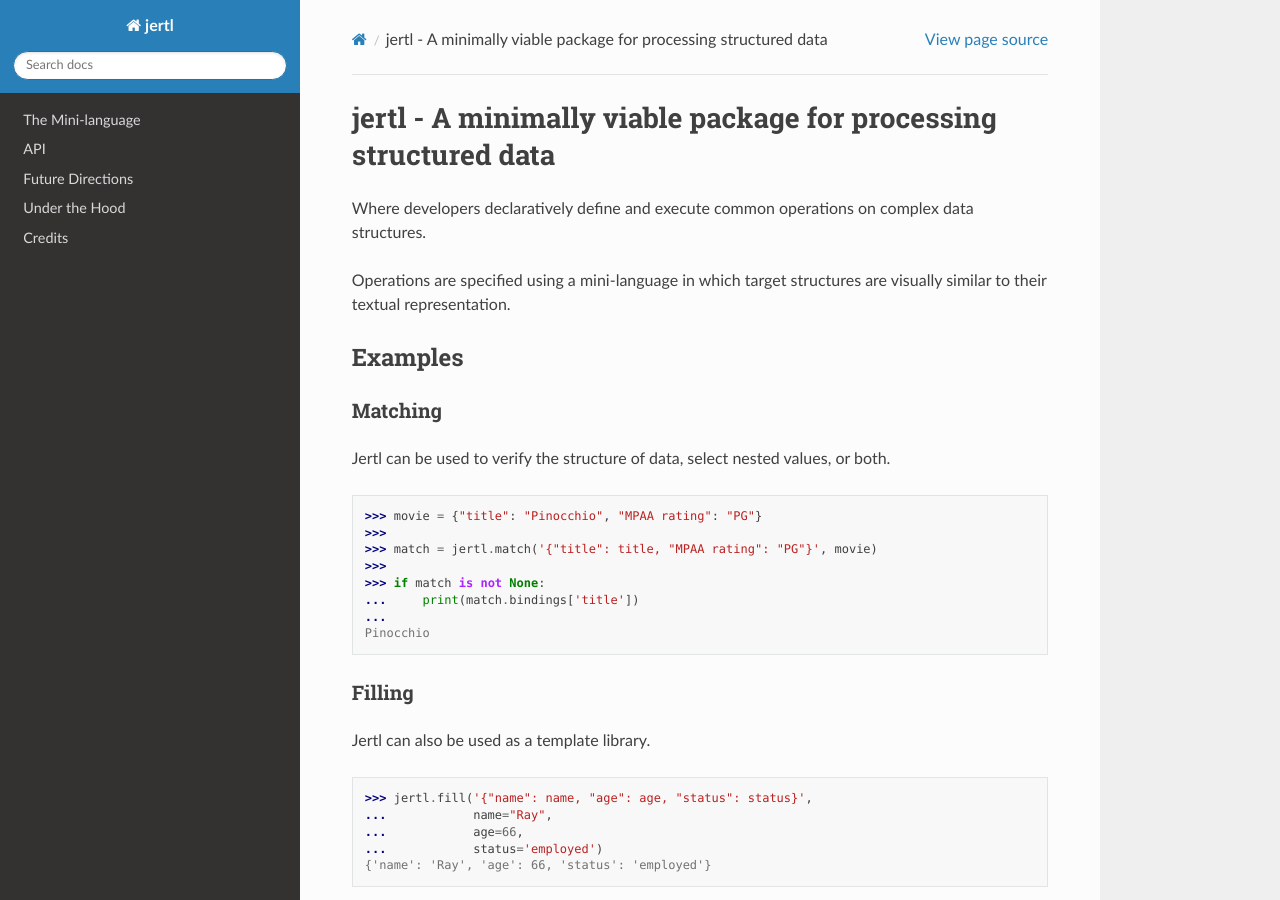
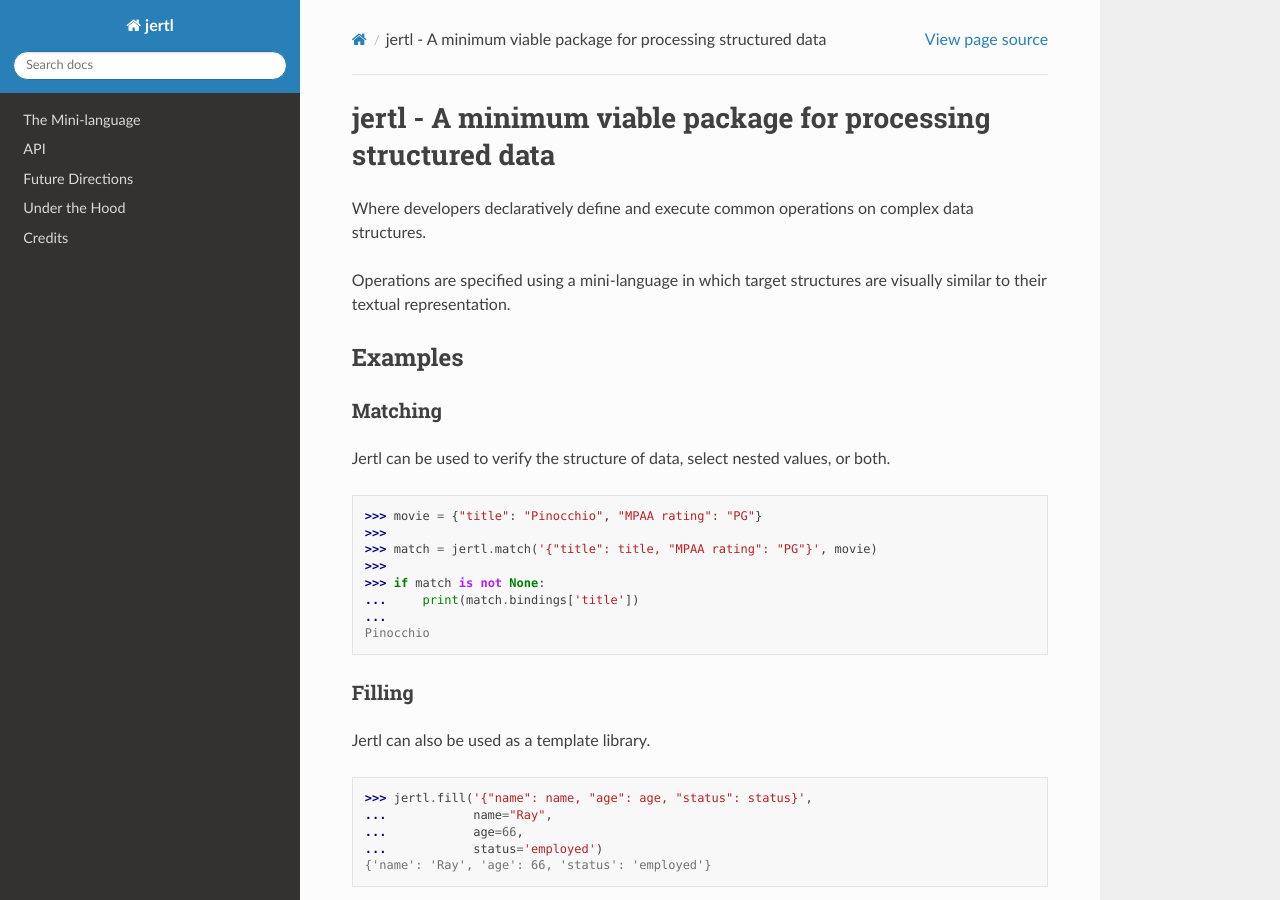
Before and after one commit to RaymondPelletier/j2j, a Sphinx documentation site: the page built from docs/index.rst, in a window 1280 px wide and 900 px high. Built offline with Sphinx 7.4.7 and the Read the Docs theme 2.0.0, drawn with Linux system fonts in a browser that asks for light colours.

Commit message:
minimally -> minimum

```diff
--- a/README.md
+++ b/README.md
@@ -2,7 +2,7 @@
 sphinx-quickstart on Mon Oct 17 12:15:46 2022.
 You can adapt this file completely to your liking, but it should at least
 contain the root `toctree` directive. -->
-# jertl - A minimally viable package for processing structured data
+# jertl - A minimum viable package for processing structured data
 
 Where developers declaratively define and execute common operations on complex data structures.
 
--- a/docs/index.rst
+++ b/docs/index.rst
@@ -3,9 +3,9 @@
    You can adapt this file completely to your liking, but it should at least
    contain the root `toctree` directive.
 
-########################################################################
-jertl - A minimally viable package for processing structured data
-########################################################################
+###############################################################
+jertl - A minimum viable package for processing structured data
+###############################################################
 
 Where developers declaratively define and execute common operations on complex data structures.
 
--- a/pyproject.toml
+++ b/pyproject.toml
@@ -4,7 +4,7 @@ build-backend = "hatchling.build"
 
 [project]
 name = "jertl"
-description = 'A minimally viable package for processing structured data'
+description = 'A minimum viable package for processing structured data'
 readme = "README.md"
 requires-python = ">=3.6"
 license = "Apache-2.0"
```
